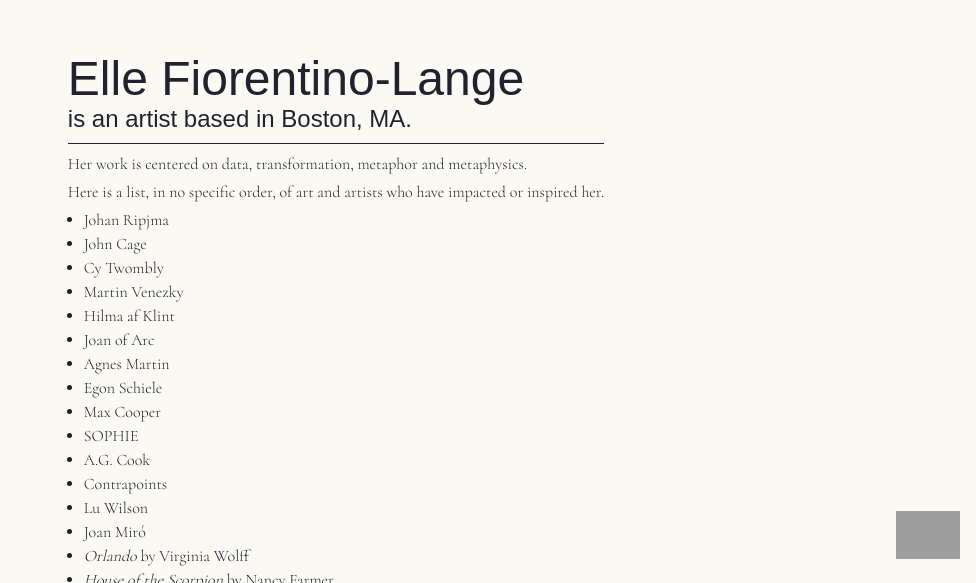
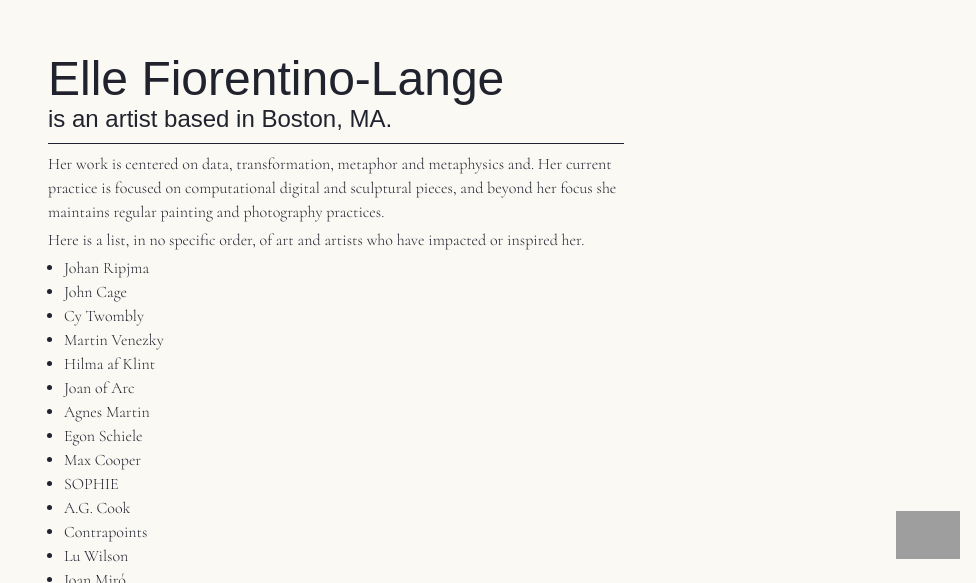
Before and after one commit to ElleFioLange/art-ellelm, a Next.js app: page /about in a window 1280 px wide. Shown: the part 217-800 px from the top of the page, without its empty margins (304-1280 px from the left). Built offline with nearby package versions, Linux system fonts and the light colour scheme; grey boxes are pictures that could not be loaded; a web font is replaced by a local one.

Commit message:
about info

```diff
--- a/app/about/page.tsx
+++ b/app/about/page.tsx
@@ -6,8 +6,10 @@ export default function About() {
         <h2>is an artist based in Boston, MA.</h2>
         <div className="w-full h-px bg-fg my-2" />
         <p>
-          Her work is centered on data, transformation, metaphor and
-          metaphysics.
+          Her work is centered on data, transformation, metaphor and metaphysics
+          and. Her current practice is focused on computational digital and
+          sculptural pieces, and beyond her focus she maintains regular painting
+          and photography practices.
         </p>
         <p>
           Here is a list, in no specific order, of art and artists who have
@@ -39,12 +41,12 @@ export default function About() {
           </li>
           <li>Trevor Paglen</li>
           <li>
-            <i>Eager</i> by Helen Fox{" "}
+            <i>Eager</i> by Helen Fox
           </li>
           <li>
             <i>Things Fall Apart</i> by Chinua Achebe
           </li>
-          <li>John Archibald Wheeler - “It from bit”</li>
+          <li>John Archibald Wheeler</li>
           <li>
             <i>Detransition Baby</i> by Torrey Peters
           </li>
```
